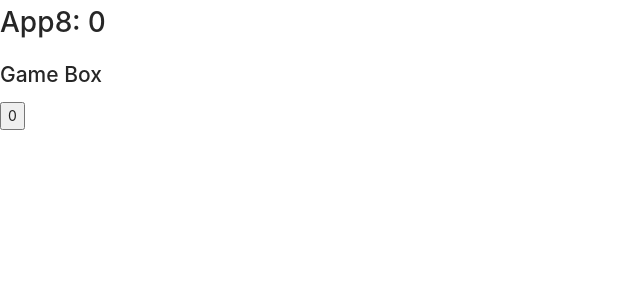
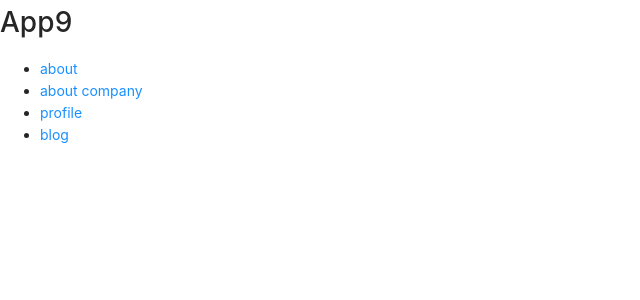
Before and after one commit to myeongu/react-practice, a React (Create React App) app: page / in a window 1280 px wide. Shown: the top 300 px of the page, without its empty margins (0-640 px from the left). Built offline with nearby package versions, Linux system fonts and the light colour scheme.

Commit message:
라우터로 SPA 만들기

```diff
--- a/package.json
+++ b/package.json
@@ -12,6 +12,7 @@
     "prop-types": "^15.8.1",
     "react": "^18.2.0",
     "react-dom": "^18.2.0",
+    "react-router-dom": "^6.3.0",
     "react-scripts": "5.0.1",
     "serve": "^14.0.1",
     "web-vitals": "^2.1.0"
--- /dev/null
+++ b/src/App9.js
@@ -0,0 +1,77 @@
+import React from "react";
+import { BrowserRouter, Link, Route, Routes } from "react-router-dom";
+
+const App = () => {
+    return (
+        <BrowserRouter>
+            <div>
+                <h1>App9</h1>
+
+                <ul>
+                    <li>
+                        <Link to="/about/">about</Link>
+                    </li>
+                    <li>
+                        <Link to="/about/company/">about company</Link>
+                    </li>
+                    <li>
+                        <Link to="/profile/">profile</Link>
+                    </li>
+                    <li>
+                        <Link to="/blog/">blog</Link>
+                    </li>
+                </ul>
+                <Routes>
+                    <Route path="/about/" element={<AboutPage/>} />
+                    <Route path="/about/company" element={<AboutCompanyPage />} />
+                    <Route path="/profile/" element={<ProfilePage />} />
+                    <Route path="/blog/" element={<BlogPage />} />
+                </Routes>
+
+                {/* <AboutPage />
+                <AboutCompanyPage />
+                <ProfilePage />
+                <BlogPage /> */}
+            </div>
+        </BrowserRouter>
+    )
+}
+
+// /about/ 주소로 갔을 때
+const AboutPage = () => {
+    return (
+        <div>
+            <h2>AboutPage</h2>
+        </div>
+    )
+}
+
+// /about/company 주소로 갔을 때
+const AboutCompanyPage = () => {
+    return (
+        <div>
+            <h2>AboutCompanyPage</h2>
+        </div>
+    )
+}
+
+// /profile/ 주소로 갔을 때
+const ProfilePage = () => {
+    return (
+        <div>
+            <h2>ProfilePage</h2>
+        </div>
+    )
+}
+
+// /blog/ 주소로 갔을 때
+const BlogPage = () => {
+    return (
+        <div>
+            <h2>BlogPage</h2>
+        </div>
+    )
+
+}
+
+export default App;
--- a/src/index.js
+++ b/src/index.js
@@ -9,6 +9,7 @@ import App5 from 'App5'
 import App6 from 'App6'
 import App7 from 'App7'
 import App8 from 'App8'
+import App9 from 'App9'
 import reportWebVitals from './reportWebVitals';
 import TodoList from 'TodoList';
 import EpisodeList from "EpisodeList";
@@ -16,7 +17,7 @@ import EpisodeList from "EpisodeList";
 const root = ReactDOM.createRoot(document.getElementById('root'));
 root.render(
   <React.StrictMode>
-    <App8 />
+    <App9 />
     {/* <EpisodeList /> */}
   </React.StrictMode>
 );
```
Also changed, not shown: 1 other file (tests, documents, lock files or other folders).
